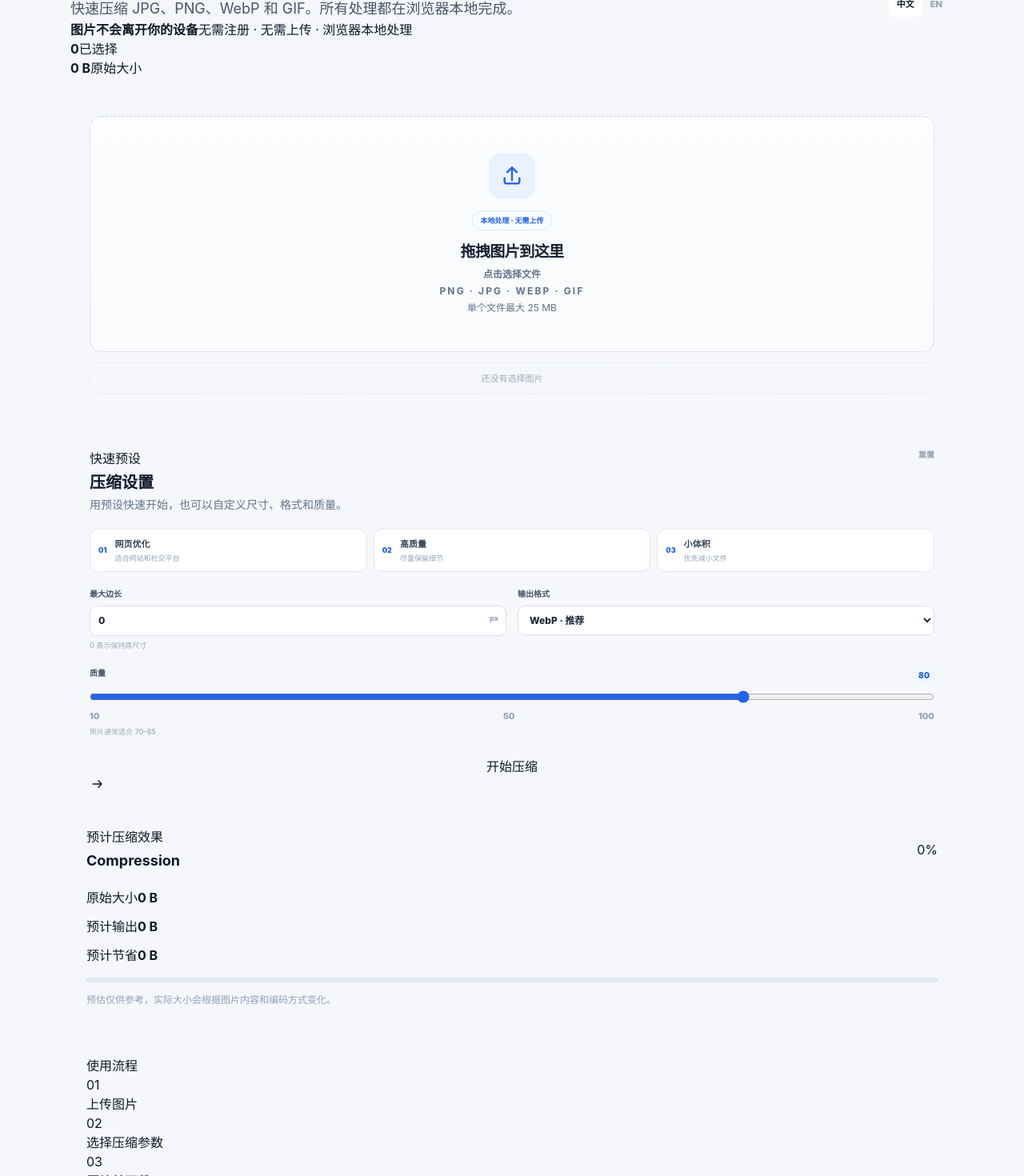
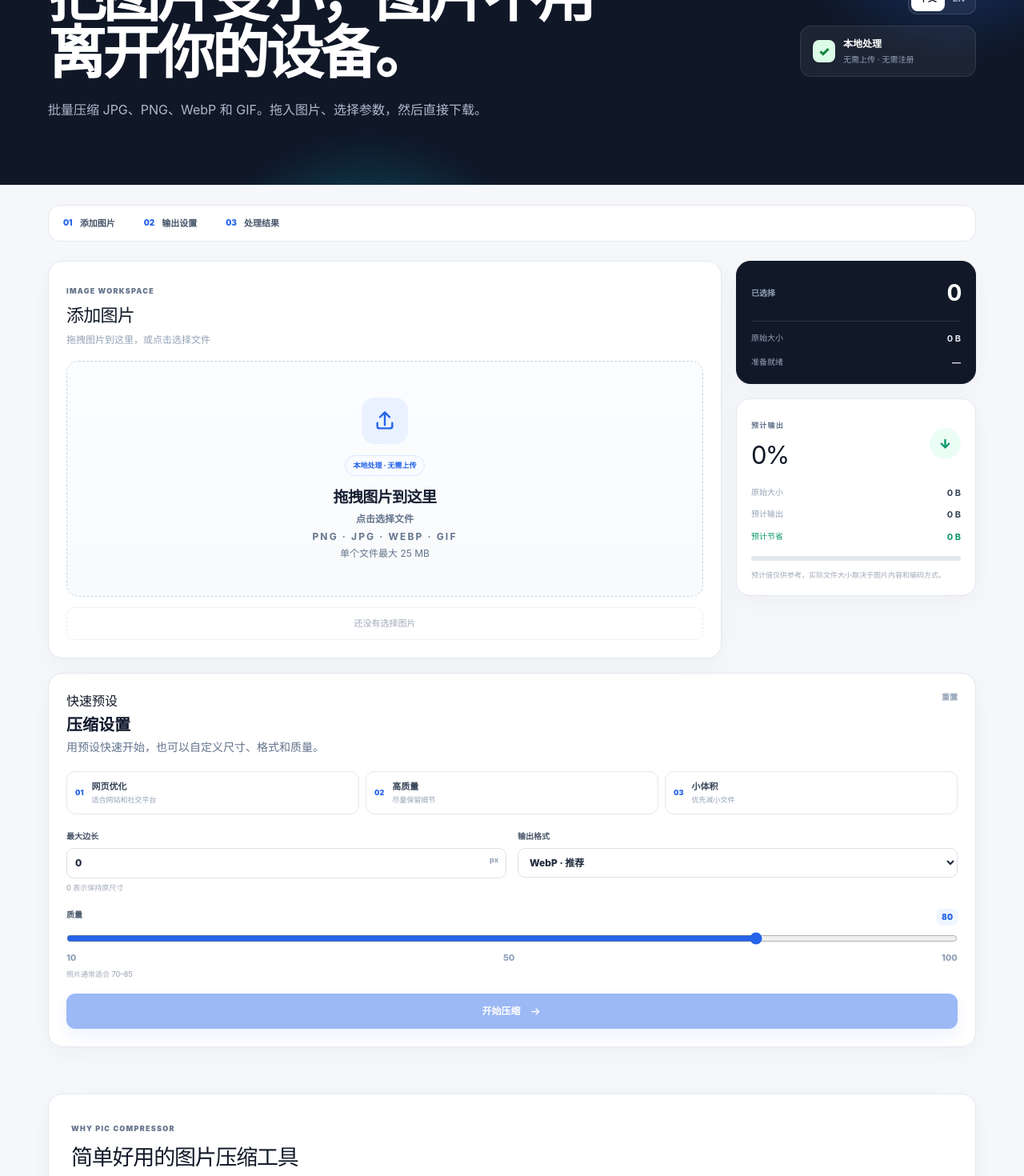
Before and after one commit to RyuSeiri/pic-compressor.github.io, a Next.js app: page / in a window 1280 px wide. Shown: the part 220-1690 px from the top of the page at 80% size. Built offline with nearby package versions, Linux system fonts and the light colour scheme.

Commit message:
redesign: rebuild compressor experience

```diff
--- a/app/page.tsx
+++ b/app/page.tsx
@@ -13,55 +13,60 @@ import { formatFileSize } from "@/utils/fileHelpers";
 type Locale = "zh" | "en";
 type Preset = "web" | "quality" | "smallest";
 
-const defaultSettings: CompressionOptions = { maxSide: 0, outputFormat: "webp", quality: 80 };
+const defaults: CompressionOptions = { maxSide: 0, outputFormat: "webp", quality: 80 };
 const presets: Record<Preset, CompressionOptions> = {
   web: { maxSide: 1600, outputFormat: "webp", quality: 78 },
   quality: { maxSide: 0, outputFormat: "webp", quality: 92 },
   smallest: { maxSide: 1200, outputFormat: "webp", quality: 65 },
 };
-
-const copy = {
-  zh:{title:"在线图片压缩工具",desc:"快速压缩 JPG、PNG、WebP 和 GIF。所有处理都在浏览器本地完成。",local:"图片不会离开你的设备",localSub:"无需注册 · 无需上传 · 浏览器本地处理",selected:"已选择",original:"原始大小",estimate:"预计压缩效果",output:"预计输出",saving:"预计节省",estimateTip:"预估仅供参考，实际大小会根据图片内容和编码方式变化。",compress:"开始压缩",processing:"正在压缩…",results:"处理结果",downloadAll:"下载全部 ZIP",done:"处理完成，可以逐个下载或下载 ZIP。",error:"处理失败",workflow:"使用流程",steps:["上传图片","选择压缩参数","压缩并下载"],skipped:"重复文件已跳过：",language:"语言"},
-  en:{title:"Online Image Compressor",desc:"Compress JPG, PNG, WebP and GIF images quickly. Everything runs locally in your browser.",local:"Your images stay on your device",localSub:"No registration · No upload · Browser-based processing",selected:"Selected",original:"Original size",estimate:"Estimated result",output:"Estimated output",saving:"Estimated savings",estimateTip:"Estimates are only a guide. Actual size depends on image content and encoding.",compress:"Compress images",processing:"Processing…",results:"Results",downloadAll:"Download ZIP",done:"Processing completed. Download files individually or as a ZIP.",error:"Processing failed",workflow:"Workflow",steps:["Upload images","Choose settings","Compress and download"],skipped:"Duplicate files skipped: ",language:"Language"}
+const text = {
+  zh: { title:"把图片变小，图片不用离开你的设备。", desc:"批量压缩 JPG、PNG、WebP 和 GIF。拖入图片、选择参数，然后直接下载。", local:"本地处理", localSub:"无需上传 · 无需注册", add:"添加图片", settings:"输出设置", results:"处理结果", selected:"已选择", original:"原始大小", estimated:"预计输出", saved:"预计节省", start:"开始压缩", processing:"正在压缩", clear:"清空", all:"下载全部", ready:"准备就绪", why:"简单好用的图片压缩工具", whyDesc:"为日常网站、博客、社交媒体和开发工作准备。少一点上传，多一点效率。", cards:[["本地优先","图片在浏览器中处理，正常压缩流程不需要上传图片。"],["批量处理","一次选择多张图片，统一设置，一次完成。"],["网页友好","WebP、质量和尺寸控制适合常见网页图片工作流。"]], note:"预计值仅供参考，实际文件大小取决于图片内容和编码方式。" },
+  en: { title:"Make images smaller. Keep them on your device.", desc:"Compress JPG, PNG, WebP and GIF files in batches. Drop images, choose settings, and download.", local:"Local processing", localSub:"No upload · No account", add:"Add images", settings:"Output settings", results:"Results", selected:"Selected", original:"Original", estimated:"Estimated output", saved:"Estimated savings", start:"Compress images", processing:"Processing", clear:"Clear", all:"Download all", ready:"Ready", why:"A practical image compressor", whyDesc:"Built for everyday websites, blogs, social media and development work. Less uploading, more getting things done.", cards:[["Local-first","Images are processed in your browser, so normal compression does not require an upload."],["Batch workflow","Select multiple images, use one configuration, and process them together."],["Web friendly","WebP, quality and dimension controls fit common web image workflows."]], note:"Estimates are only a guide. Actual file size depends on image content and encoding." }
 };
 
-function extension(format:string,type:string){if(format==="original") return (type.split("/")[1]||"jpg").replace("jpeg","jpg"); return format==="jpeg"?"jpg":format;}
+function ext(format:string,type:string){if(format==="original")return(type.split("/")[1]||"jpg").replace("jpeg","jpg");return format==="jpeg"?"jpg":format;}
 
 export default function Home(){
   const [locale,setLocale]=useState<Locale>("zh");
   const [files,setFiles]=useState<File[]>([]);
-  const [settings,setSettings]=useState<CompressionOptions>(defaultSettings);
+  const [settings,setSettings]=useState(defaults);
   const [results,setResults]=useState<CompressionResult[]>([]);
-  const [compressing,setCompressing]=useState(false);
-  const [progress,setProgress]=useState(0);
-  const [message,setMessage]=useState("");
-  const [error,setError]=useState("");
-  const t=copy[locale];
+  const [busy,setBusy]=useState(false),[progress,setProgress]=useState(0),[notice,setNotice]=useState(""),[error,setError]=useState("");
+  const t=text[locale];
 
-  useEffect(()=>{try{const s=localStorage.getItem("pic-compressor:settings");if(s)setSettings({...defaultSettings,...JSON.parse(s)});const l=localStorage.getItem("pic-compressor:locale");if(l==="zh"||l==="en")setLocale(l);}catch{}},[]);
+  useEffect(()=>{try{const s=localStorage.getItem("pic-compressor:settings");const l=localStorage.getItem("pic-compressor:locale");if(s)setSettings({...defaults,...JSON.parse(s)});if(l==="zh"||l==="en")setLocale(l);}catch{}},[]);
   useEffect(()=>{localStorage.setItem("pic-compressor:settings",JSON.stringify(settings));},[settings]);
   useEffect(()=>{localStorage.setItem("pic-compressor:locale",locale);},[locale]);
 
-  const summary=useMemo(()=>{const total=files.reduce((s,f)=>s+f.size,0);const ratio=settings.outputFormat==="png"?0.78:settings.outputFormat==="jpeg"?0.18+settings.quality*0.0068:0.15+settings.quality*0.006;const estimated=total?Math.min(total,Math.max(files.length*1024,Math.round(total*ratio))):0;return{count:files.length,total,estimated,saving:Math.max(0,total-estimated),rate:total?Math.round((total-estimated)/total*100):0};},[files,settings]);
+  const summary=useMemo(()=>{const total=files.reduce((n,f)=>n+f.size,0);const ratio=settings.outputFormat==="png"?0.78:settings.outputFormat==="jpeg"?0.18+settings.quality*0.0068:0.15+settings.quality*0.006;const estimated=total?Math.min(total,Math.max(files.length*1024,Math.round(total*ratio))):0;return{count:files.length,total,estimated,saving:Math.max(0,total-estimated),rate:total?Math.round(Math.max(0,total-estimated)/total*100):0};},[files,settings]);
 
-  const addFiles=(newFiles:File[])=>{setError("");setMessage("");setResults([]);setFiles(prev=>{const keys=new Set(prev.map(f=>f.name+"-"+f.size+"-"+f.lastModified));const unique=newFiles.filter(f=>{const k=f.name+"-"+f.size+"-"+f.lastModified;if(keys.has(k))return false;keys.add(k);return true;});if(unique.length!==newFiles.length)setMessage(t.skipped+(newFiles.length-unique.length));return[...prev,...unique];});};
-  const remove=(i:number)=>{setFiles(p=>p.filter((_,x)=>x!==i));setResults([]);};
-  const clear=()=>{setFiles([]);setResults([]);setProgress(0);setMessage("");setError("");};
+  const add=(incoming:File[])=>{setError("");setNotice("");setResults([]);setFiles(prev=>{const keys=new Set(prev.map(f=>f.name+f.size+f.lastModified));const unique=incoming.filter(f=>{const k=f.name+f.size+f.lastModified;if(keys.has(k))return false;keys.add(k);return true;});if(unique.length<incoming.length)setNotice(locale==="zh"?"已跳过 "+(incoming.length-unique.length)+" 个重复文件":(incoming.length-unique.length)+" duplicate files skipped");return[...prev,...unique];});};
+  const clear=()=>{setFiles([]);setResults([]);setProgress(0);setNotice("");setError("");};
 
-  const compress=async()=>{if(!files.length||compressing)return;setCompressing(true);setProgress(0);setResults([]);setError("");setMessage("");const output:CompressionResult[]=[];
-    for(let i=0;i<files.length;i++){const file=files[i];try{const mime=settings.outputFormat==="original"?file.type:"image/"+settings.outputFormat;const blob=await imageCompression(file,{maxWidthOrHeight:settings.maxSide||undefined,useWebWorker:true,fileType:mime,initialQuality:settings.quality/100,preserveExif:false});const ext=extension(settings.outputFormat,file.type);output.push({name:file.name,outputName:file.name.replace(/\.[^/.]+$/,"")+"-compressed."+ext,originalSize:file.size,compressedSize:blob.size,success:true,format:ext.toUpperCase(),blob});}catch(e){output.push({name:file.name,outputName:file.name,originalSize:file.size,compressedSize:0,success:false,error:e instanceof Error?e.message:"Unknown error",format:extension(settings.outputFormat,file.type).toUpperCase()});}setResults([...output]);setProgress(i+1);}
-    const failed=output.find(x=>!x.success);if(failed)setError(t.error+": "+(failed.error||"Unknown error"));else setMessage(t.done);setCompressing(false);
+  const compress=async()=>{if(!files.length||busy)return;setBusy(true);setProgress(0);setResults([]);setNotice("");setError("");const out:CompressionResult[]=[];
+    for(let i=0;i<files.length;i++){const file=files[i];try{const mime=settings.outputFormat==="original"?file.type:"image/"+settings.outputFormat;const blob=await imageCompression(file,{maxWidthOrHeight:settings.maxSide||undefined,useWebWorker:true,fileType:mime,initialQuality:settings.quality/100,preserveExif:false});const e=ext(settings.outputFormat,file.type);out.push({name:file.name,outputName:file.name.replace(/\.[^/.]+$/,"")+"-compressed."+e,originalSize:file.size,compressedSize:blob.size,success:true,format:e.toUpperCase(),blob});}catch(e){out.push({name:file.name,outputName:file.name,originalSize:file.size,compressedSize:0,success:false,error:e instanceof Error?e.message:"Unknown error",format:ext(settings.outputFormat,file.type).toUpperCase()});}setResults([...out]);setProgress(i+1);}
+    setBusy(false);if(out.every(x=>x.success))setNotice(locale==="zh"?"全部处理完成，可以下载。":"Everything is ready to download.");else setError(locale==="zh"?"部分文件处理失败。":"Some files could not be processed.");
   };
-  const download=(r:CompressionResult)=>{if(!r.blob)return;const url=URL.createObjectURL(r.blob);const a=document.createElement("a");a.href=url;a.download=r.outputName;document.body.appendChild(a);a.click();a.remove();setTimeout(()=>URL.revokeObjectURL(url),1000);};
-  const downloadZip=async()=>{const zip=new JSZip();results.filter(r=>r.success&&r.blob).forEach(r=>zip.file(r.outputName,r.blob as Blob));const blob=await zip.generateAsync({type:"blob",compression:"DEFLATE"});const url=URL.createObjectURL(blob);const a=document.createElement("a");a.href=url;a.download="pic-compressor-results.zip";document.body.appendChild(a);a.click();a.remove();setTimeout(()=>URL.revokeObjectURL(url),1000);};
-  const successful=results.filter(r=>r.success);const percent=files.length?Math.round(progress/files.length*100):0;
+  const download=(r:CompressionResult)=>{if(!r.blob)return;const u=URL.createObjectURL(r.blob),a=document.createElement("a");a.href=u;a.download=r.outputName;document.body.appendChild(a);a.click();a.remove();setTimeout(()=>URL.revokeObjectURL(u),800);};
+  const downloadAll=async()=>{const zip=new JSZip();results.filter(r=>r.success&&r.blob).forEach(r=>zip.file(r.outputName,r.blob as Blob));const blob=await zip.generateAsync({type:"blob",compression:"DEFLATE"});const u=URL.createObjectURL(blob),a=document.createElement("a");a.href=u;a.download="pic-compressor-results.zip";document.body.appendChild(a);a.click();a.remove();setTimeout(()=>URL.revokeObjectURL(u),800);};
+  const done=results.filter(r=>r.success).length,percent=files.length?Math.round(progress/files.length*100):0;
 
-  return <main className="mx-auto w-full max-w-6xl px-4 py-6 md:px-6 md:py-10">
-    <section className="hero-shell"><div className="flex flex-col gap-6 md:flex-row md:items-end md:justify-between"><div className="max-w-2xl"><span className="eyebrow">PIC COMPRESSOR · IMAGE TOOLS</span><h1 className="mt-4 text-4xl font-bold tracking-[-0.04em] text-slate-950 md:text-6xl">{t.title}</h1><p className="mt-4 text-base leading-7 text-slate-600 md:text-lg">{t.desc}</p></div><div className="language-switcher" aria-label={t.language}><button type="button" onClick={()=>setLocale("zh")} className={locale==="zh"?"language-active":""}>中文</button><button type="button" onClick={()=>setLocale("en")} className={locale==="en"?"language-active":""}>EN</button></div></div><div className="trust-strip"><div className="trust-item"><span className="trust-dot"/><div><strong>{t.local}</strong><span>{t.localSub}</span></div></div><div className="trust-stat"><strong>{summary.count}</strong><span>{t.selected}</span></div><div className="trust-stat"><strong>{formatFileSize(summary.total)}</strong><span>{t.original}</span></div></div></section>
-    <section className="tool-grid mt-6"><div><div className="surface-card p-4 md:p-6"><DropZone onFilesAdded={addFiles} locale={locale}/><FileList files={files} onRemove={remove} onClear={clear} locale={locale}/></div><div className="surface-card mt-5 p-5 md:p-6"><Settings settings={settings} onChange={setSettings} onApplyPreset={p=>setSettings(presets[p])} onReset={()=>setSettings(defaultSettings)} locale={locale}/>{compressing&&<div className="progress-panel"><div className="flex justify-between text-sm font-medium text-slate-700"><span>{t.processing}</span><span>{percent}%</span></div><div className="progress-track"><div className="progress-bar" style={{width:percent+"%"}}/></div></div>}<button type="button" disabled={!files.length||compressing} onClick={compress} className="btn-primary mt-6 w-full">{compressing?t.processing:t.compress}<svg viewBox="0 0 24 24" fill="none" className="h-5 w-5"><path d="M5 12h13m-5-5 5 5-5 5" stroke="currentColor" strokeWidth="1.8" strokeLinecap="round" strokeLinejoin="round"/></svg></button></div></div>
-      <aside><div className="surface-card p-5"><div className="mb-5 flex items-center justify-between"><div><p className="section-kicker">{t.estimate}</p><h2 className="mt-1 text-lg font-bold text-slate-900">Compression</h2></div><span className="estimate-badge">{summary.rate}%</span></div><div className="space-y-3"><div className="metric-row"><span>{t.original}</span><strong>{formatFileSize(summary.total)}</strong></div><div className="metric-row"><span>{t.output}</span><strong>{formatFileSize(summary.estimated)}</strong></div><div className="metric-row metric-saving"><span>{t.saving}</span><strong>{formatFileSize(summary.saving)}</strong></div></div><div className="estimate-track"><div style={{width:summary.rate+"%"}}/></div><p className="mt-3 text-xs leading-5 text-slate-400">{t.estimateTip}</p></div><div className="surface-card mt-5 p-5"><p className="section-kicker">{t.workflow}</p><div className="workflow-list">{t.steps.map((s,i)=><div key={s}><span>0{i+1}</span><p>{s}</p></div>)}</div></div></aside>
-    </section>
-    {(message||error)&&<div className={"message-box mt-5 "+(error?"message-error":"message-success")}>{error||message}</div>}
-    {results.length>0&&<section className="surface-card mt-5 p-5 md:p-6"><div className="mb-5 flex flex-col gap-3 sm:flex-row sm:items-center sm:justify-between"><div><p className="section-kicker">{t.results}</p><h2 className="mt-1 text-2xl font-bold text-slate-900">{successful.length} / {results.length}</h2></div>{successful.length>1&&<button type="button" onClick={downloadZip} className="secondary-button"><svg viewBox="0 0 24 24" fill="none" className="h-4 w-4"><path d="M12 3v11m0 0 4-4m-4 4-4-4M5 20h14" stroke="currentColor" strokeWidth="1.8" strokeLinecap="round"/></svg>{t.downloadAll}</button>}</div><div className="space-y-2">{results.map((r,i)=><ResultCard key={r.name+i} result={r} onDownload={download} locale={locale}/>)}</div></section>}
+  return <main>
+    <section className="hero-section"><div className="hero-orb hero-orb-one"/><div className="hero-orb hero-orb-two"/><div className="page-container hero-inner">
+      <div className="hero-copy"><div className="hero-eyebrow"><span className="live-dot"/>{t.local.toUpperCase()} · FAST · PRIVATE</div><h1>{t.title}</h1><p>{t.desc}</p></div>
+      <div className="hero-actions"><div className="language-switcher"><button onClick={()=>setLocale("zh")} className={locale==="zh"?"language-active":""}>中文</button><button onClick={()=>setLocale("en")} className={locale==="en"?"language-active":""}>EN</button></div><div className="privacy-pill"><span className="privacy-icon">✓</span><div><strong>{t.local}</strong><small>{t.localSub}</small></div></div></div>
+    </div></section>
+    <div className="page-container">
+      <div className="workflow-bar"><div className="workflow-step"><span>01</span><strong>{t.add}</strong></div><i/><div className="workflow-step"><span>02</span><strong>{t.settings}</strong></div><i/><div className="workflow-step"><span>03</span><strong>{t.results}</strong></div></div>
+      <section id="compressor" className="workspace">
+        <div className="workspace-main"><div className="card-header"><div><span className="mini-label">IMAGE WORKSPACE</span><h2>{t.add}</h2><p>{locale==="zh"?"拖拽图片到这里，或点击选择文件":"Drop images here, or browse your files"}</p></div>{files.length>0&&<button onClick={clear} className="clear-button">{t.clear}</button>}</div><DropZone onFilesAdded={add} locale={locale}/><FileList files={files} onRemove={i=>{setFiles(p=>p.filter((_,x)=>x!==i));setResults([])}} onClear={clear} locale={locale}/></div>
+        <aside className="workspace-side"><div className="stats-card"><div className="stats-top"><span>{t.selected}</span><strong>{summary.count}</strong></div><div className="stats-line"><span>{t.original}</span><b>{formatFileSize(summary.total)}</b></div><div className="stats-line"><span>{t.ready}</span><b>{files.length?percent+"%":"—"}</b></div></div><div className="estimate-card"><div className="estimate-head"><div><span className="mini-label">{t.estimated}</span><h3>{summary.rate}%</h3></div><span className="estimate-ring">↓</span></div><div className="estimate-values"><span>{t.original}<b>{formatFileSize(summary.total)}</b></span><span>{t.estimated}<b>{formatFileSize(summary.estimated)}</b></span><span className="saving"><em>{t.saved}</em><b>{formatFileSize(summary.saving)}</b></span></div><div className="estimate-track"><div style={{width:summary.rate+"%"}}/></div><p>{t.note}</p></div></aside>
+      </section>
+      <section className="settings-card"><Settings settings={settings} onChange={setSettings} onApplyPreset={p=>setSettings(presets[p])} onReset={()=>setSettings(defaults)} locale={locale}/>{busy&&<div className="progress-panel"><div><span>{t.processing}</span><b>{percent}%</b></div><div className="progress-track"><div className="progress-bar" style={{width:percent+"%"}}/></div></div>}<button disabled={!files.length||busy} onClick={compress} className="compress-button"><span>{busy?t.processing:t.start}</span><svg viewBox="0 0 24 24" fill="none"><path d="M5 12h13m-5-5 5 5-5 5" stroke="currentColor" strokeWidth="1.8" strokeLinecap="round" strokeLinejoin="round"/></svg></button></section>
+      {(notice||error)&&<div className={error?"notice notice-error":"notice notice-success"}>{error||notice}</div>}
+      {results.length>0&&<section className="results-card"><div className="results-head"><div><span className="mini-label">{t.results}</span><h2>{done} <small>/ {results.length}</small></h2></div>{done>1&&<button onClick={downloadAll} className="download-all">↓ {t.all}</button>}</div><div className="results-list">{results.map((r,i)=><ResultCard key={r.name+i} result={r} onDownload={download} locale={locale}/>)}</div></section>}
+      <section className="why-section"><div className="section-heading"><span className="mini-label">WHY PIC COMPRESSOR</span><h2>{t.why}</h2><p>{t.whyDesc}</p></div><div className="benefit-grid">{t.cards.map((c,i)=><article className="benefit-card" key={c[0]}><span>0{i+1}</span><h3>{c[0]}</h3><p>{c[1]}</p></article>)}</div></section>
+      <section className="format-strip"><div><span className="mini-label">OUTPUT FORMATS</span><h2>JPG · PNG · WebP</h2><p>{locale==="zh"?"WebP 适合网页，JPG 适合照片，PNG 适合透明背景。":"WebP works well for the web, JPG for photos, and PNG when transparency matters."}</p></div><div className="format-list"><span><b>WEBP</b><small>Web</small></span><span><b>JPG</b><small>Photos</small></span><span><b>PNG</b><small>Alpha</small></span></div></section>
+    </div>
   </main>;
 }
```
